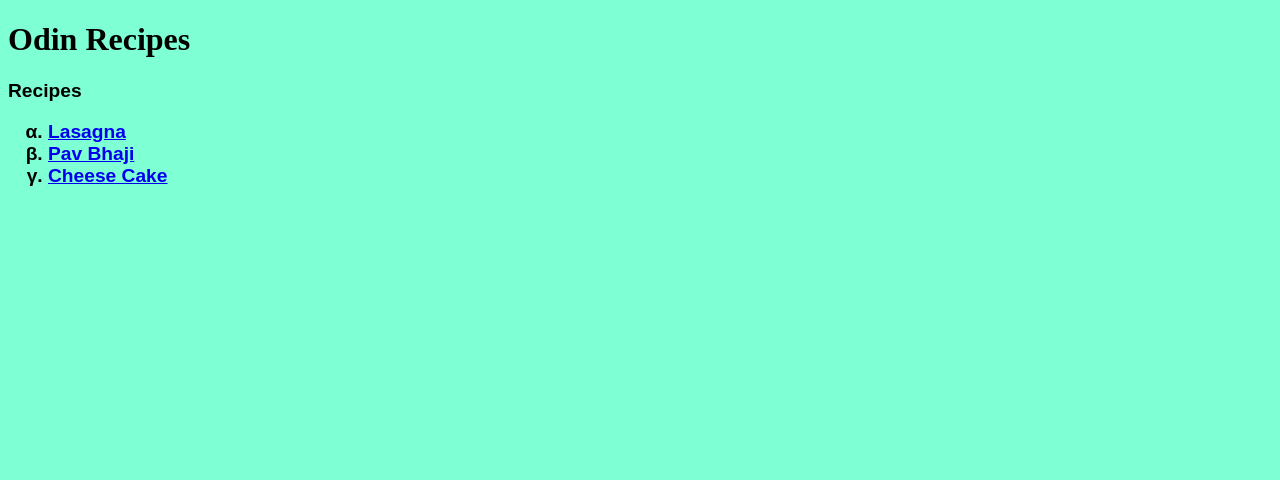
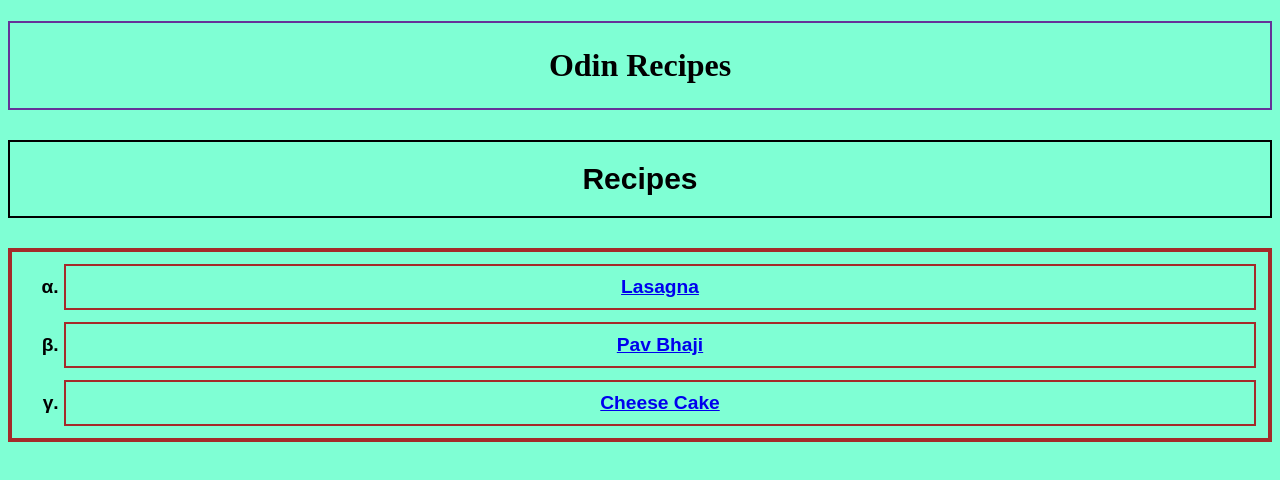
Before and after one commit to ayush-111003/odin-recipes, a plain HTML site: page index.html in a window 1280 px wide. Drawn offline with Linux system fonts and the light colour scheme.

Commit message:
styled main index.html
mainly margins and borders and some font fixes

```diff
--- a/styles.css
+++ b/styles.css
@@ -1,6 +1,12 @@
 body{
     background-color: aquamarine;
     text-align: justify;
+}
+
+h1{
+    text-align: center;
+    border: 2px solid rebeccapurple;
+    padding: 24px;
 }
 
 .main_list{
@@ -8,12 +14,23 @@ body{
     font-family: Arial, Helvetica, sans-serif;
     font-size: larger;
     font-weight: bold;
+    border: 4px solid brown;
+    text-align: center;
+}
+
+.main_list li{
+    padding: 10px;
+    border: 2px solid brown;
+    margin: 12px;
 }
 
 .heading{
     font-family: Arial, Helvetica, sans-serif;
-    font-size: larger;
+    font-size: 30px;
     font-weight: bold;
+    border: 2px solid black;
+    text-align: center;
+    padding: 20px;
 }
 
 .recipe_heading{
```
